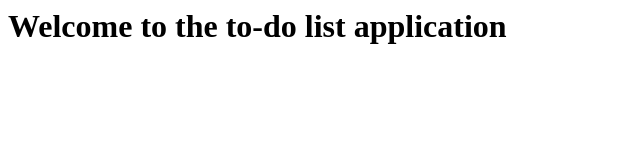
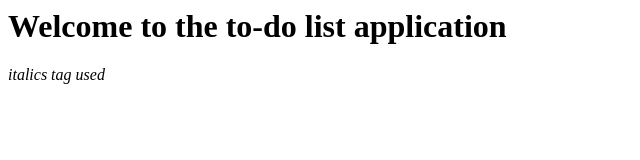
Before and after one commit to Balakrishnan-Venkatesan/todo_2017Fall, a plain HTML site: page index.html in a window 1280 px wide. Shown: the full height of the page, 0-640 px from the left. Drawn offline with Linux system fonts and the light colour scheme.

Commit message:
added italics tag

```diff
--- a/index.html
+++ b/index.html
@@ -4,5 +4,6 @@
 webpage
 </title>
 <h1> Welcome to the to-do list application</h1>
+<i> italics tag used </i>
 </head>
 </html>
```
